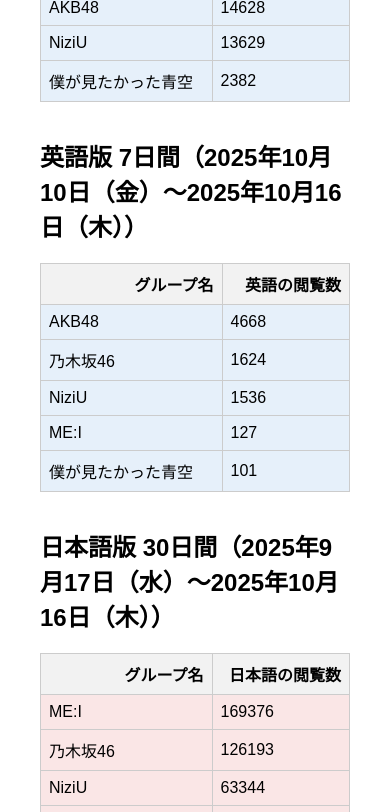
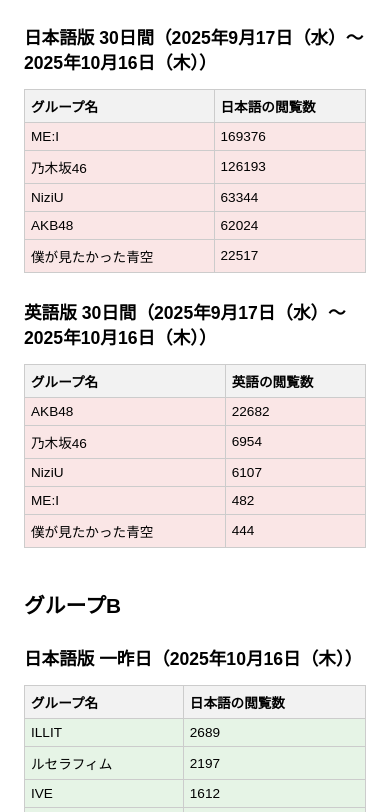
Before and after one commit to yuuki05182/idol-wiki-ranking, a plain HTML site: page index.html in a window 390 px wide. Shown: the part 1188-2000 px from the top of the page. Drawn offline with Linux system fonts and the light colour scheme.

Commit message:
Update index.html

```diff
--- a/index.html
+++ b/index.html
@@ -5,17 +5,73 @@
     <meta charset="UTF-8">
     <title>Wikipedia閲覧数ランキング</title>
     <style>
-        body { font-family: sans-serif; padding: 2em; }
-        h1 { margin-top: 2em; }
-        h2 { margin-top: 1.5em; }
-        table { border-collapse: collapse; width: 100%; margin-bottom: 1em; }
-        th, td { border: 1px solid #ccc; padding: 8px; }
-        th { background-color: #f2f2f2; }
+    body {
+        font-family: sans-serif;
+        padding: 2em;
+        max-width: 100%;
+        overflow-x: hidden;
+    }
 
-        .day-1 { background-color: #e6f4e6; }
-        .day-7 { background-color: #e6f0fa; }
-        .day-30 { background-color: #fae6e6; }
-    </style>
+    h1 {
+        margin-top: 2em;
+        font-size: 1.5em;
+    }
+
+    h2 {
+        margin-top: 1.5em;
+        font-size: 1.2em;
+    }
+
+    .table-wrapper {
+        overflow-x: auto;
+        margin-bottom: 1em;
+    }
+
+    table {
+        border-collapse: collapse;
+        width: 100%;
+        min-width: 400px;
+    }
+
+    th, td {
+        border: 1px solid #ccc;
+        padding: 8px;
+        text-align: left;
+        font-size: 0.95em;
+    }
+
+    th {
+        background-color: #f2f2f2;
+    }
+
+    .day-1 { background-color: #e6f4e6; }
+    .day-7 { background-color: #e6f0fa; }
+    .day-30 { background-color: #fae6e6; }
+
+    @media screen and (max-width: 600px) {
+        body {
+            padding: 1em;
+        }
+
+        h1 {
+            font-size: 1.3em;
+        }
+
+        h2 {
+            font-size: 1.1em;
+        }
+
+        th, td {
+            font-size: 0.85em;
+            padding: 6px;
+        }
+
+        table {
+            min-width: 100%;
+        }
+    }
+</style>
+
 </head>
 <body>
     <p>最終更新: 2025年10月18日 09:07:22</p>
```
